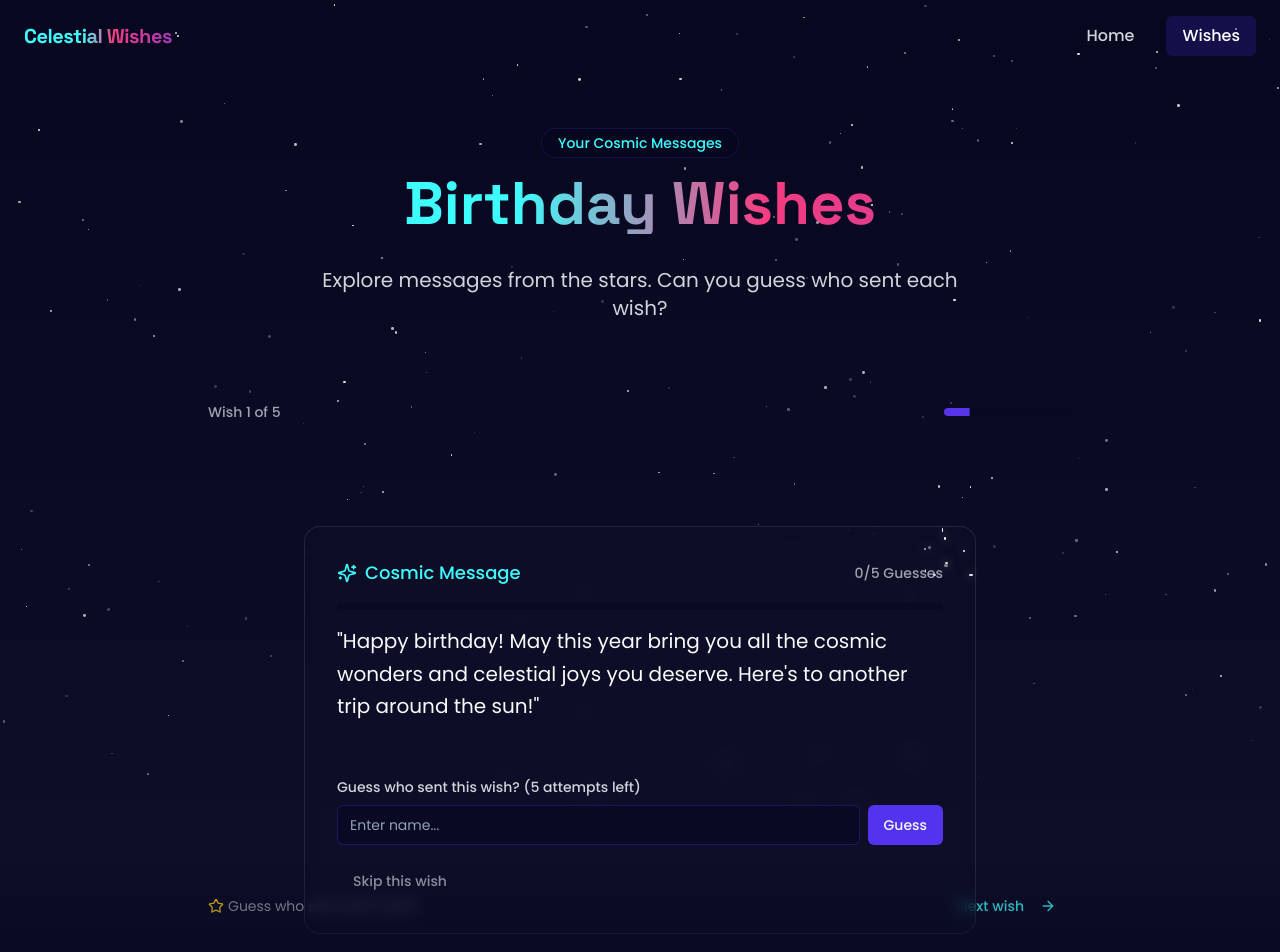
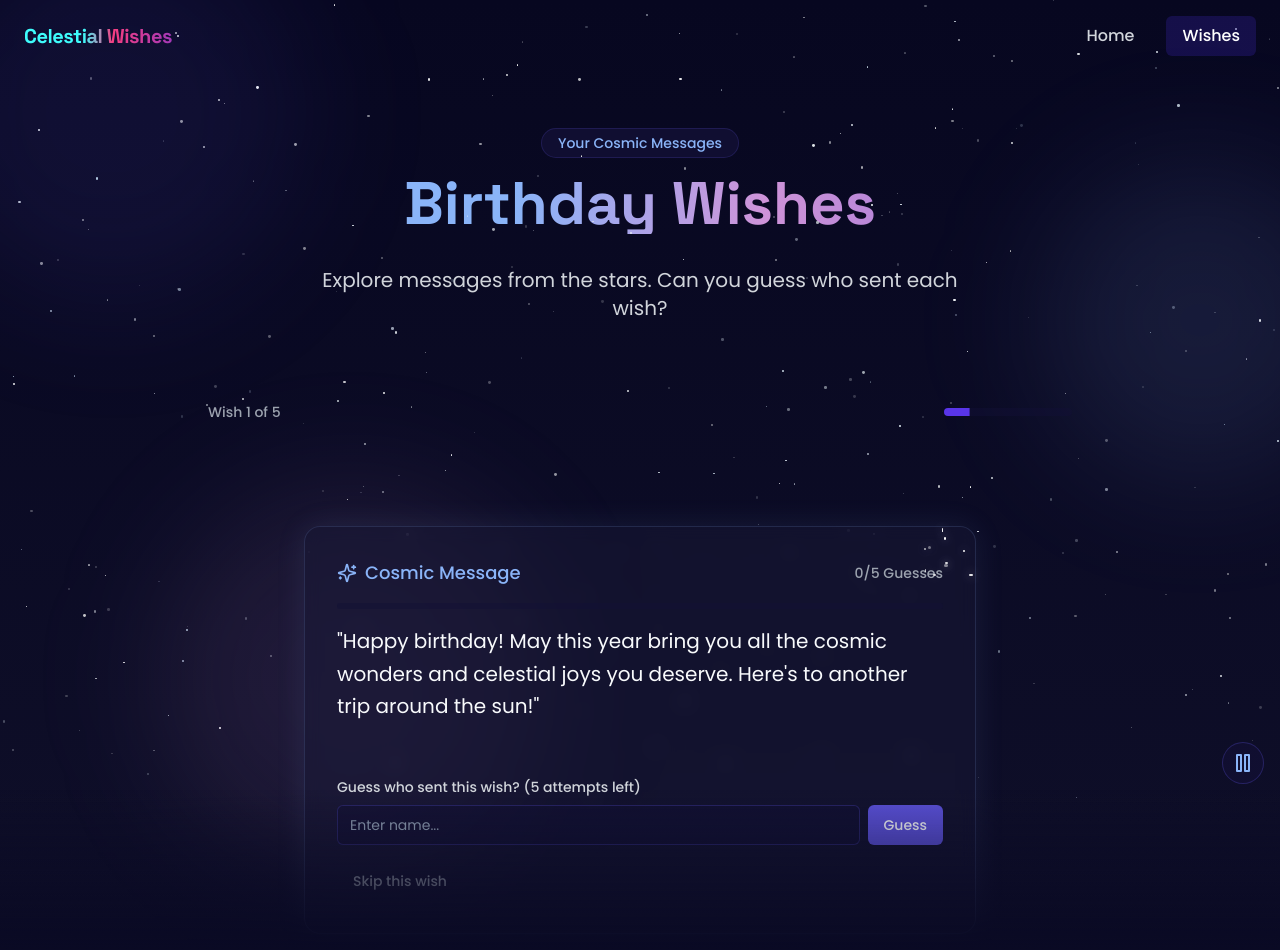
Before and after one commit to Sudharshan-PS-5724/cosmic-birthday-wishes, a React (Vite) app: page /wishes in a window 1280 px wide. Shown: the top 952 px of the page. Built offline with nearby package versions, Linux system fonts and the light colour scheme.

Commit message:
Update wishes section styling
- Remove guess div and next wish button.
- Update color palette to galaxy theme.
- Add galaxy elements.
- Play "Coward" from Interstellar in background.

```diff
--- a/src/components/GuessGame.tsx
+++ b/src/components/GuessGame.tsx
@@ -1,9 +1,10 @@
-import React, { useState, useEffect } from 'react';
+
+import React, { useState, useEffect, useRef } from 'react';
 import { Wish, useWishContext } from '@/context/WishContext';
 import WishCard from './WishCard';
 import { Button } from '@/components/ui/button';
 import { Alert, AlertTitle, AlertDescription } from '@/components/ui/alert';
-import { ArrowRight, Trophy, Star } from 'lucide-react';
+import { Trophy, Star } from 'lucide-react';
 import { Link } from 'react-router-dom';
 import { Progress } from '@/components/ui/progress';
 
@@ -16,6 +17,22 @@ const GuessGame: React.FC = () => {
     guessedCorrectly: 0,
     skipped: 0
   });
+  const audioRef = useRef<HTMLAudioElement | null>(null);
+
+  useEffect(() => {
+    // Initialize audio player
+    audioRef.current = new Audio('/coward.mp3');
+    audioRef.current.volume = 0.4;
+    audioRef.current.loop = true;
+    audioRef.current.play().catch(err => console.log('Audio autoplay prevented:', err));
+
+    return () => {
+      if (audioRef.current) {
+        audioRef.current.pause();
+        audioRef.current = null;
+      }
+    };
+  }, []);
 
   useEffect(() => {
     // Show comet animation for each new wish
@@ -63,15 +80,15 @@ const GuessGame: React.FC = () => {
             </h2>
 
             <div className="grid grid-cols-1 sm:grid-cols-3 gap-4 mb-6">
-              <div className="p-4 rounded-lg bg-space-darker/70 border border-space-purple/20">
-                <p className="text-xl text-space-teal font-bold">{gameStats.totalWishes}</p>
+              <div className="p-4 rounded-lg bg-galaxy-dark/70 border border-galaxy-purple/20">
+                <p className="text-xl text-galaxy-blue font-bold">{gameStats.totalWishes}</p>
                 <p className="text-sm text-gray-400">Total Wishes</p>
               </div>
-              <div className="p-4 rounded-lg bg-space-darker/70 border border-space-purple/20">
+              <div className="p-4 rounded-lg bg-galaxy-dark/70 border border-galaxy-purple/20">
                 <p className="text-xl text-green-400 font-bold">{gameStats.guessedCorrectly}</p>
                 <p className="text-sm text-gray-400">Correct Guesses</p>
               </div>
-              <div className="p-4 rounded-lg bg-space-darker/70 border border-space-purple/20">
+              <div className="p-4 rounded-lg bg-galaxy-dark/70 border border-galaxy-purple/20">
                 <p className="text-xl text-yellow-400 font-bold">{gameStats.skipped}</p>
                 <p className="text-sm text-gray-400">Skipped</p>
               </div>
@@ -81,7 +98,7 @@ const GuessGame: React.FC = () => {
               Thank you for exploring all your cosmic birthday messages. May your year ahead be filled with wonder and joy!
             </p>
             <Link to="/">
-              <Button className="bg-space-teal hover:bg-space-teal/80 text-black font-medium px-6 py-5 rounded-full">
+              <Button className="bg-galaxy-blue hover:bg-galaxy-blue/80 text-black font-medium px-6 py-5 rounded-full">
                 Return to Stars
               </Button>
             </Link>
@@ -95,7 +112,7 @@ const GuessGame: React.FC = () => {
             </div>
             <Progress
               value={calculateProgress()}
-              className="w-32 h-2 bg-space-darker/50"
+              className="w-32 h-2 bg-galaxy-dark/50"
             />
           </div>
 
@@ -106,14 +123,14 @@ const GuessGame: React.FC = () => {
             >
               <div className="relative w-full h-full">
                 <div
-                  className="absolute top-10 right-10 w-8 h-8 rounded-full bg-space-teal"
+                  className="absolute top-10 right-10 w-8 h-8 rounded-full bg-galaxy-blue"
                   style={{
-                    boxShadow: '0 0 30px 10px rgba(62,252,252,0.6), 0 0 60px 20px rgba(62,252,252,0.4)'
+                    boxShadow: '0 0 30px 10px rgba(138,180,248,0.6), 0 0 60px 20px rgba(138,180,248,0.4)'
                   }}
                 ></div>
 
                 {/* Comet trail */}
-                <div className="absolute top-12 right-12 w-40 h-2 bg-gradient-to-l from-space-teal via-space-teal/50 to-transparent transform rotate-45"></div>
+                <div className="absolute top-12 right-12 w-40 h-2 bg-gradient-to-l from-galaxy-blue via-galaxy-blue/50 to-transparent transform rotate-45"></div>
 
                 {/* Particles */}
                 {[...Array(20)].map((_, i) => (
@@ -141,26 +158,29 @@ const GuessGame: React.FC = () => {
               onNext={handleNext}
             />
           )}
-
-          <div className="flex justify-between items-center mt-8">
-            <div className="flex items-center">
-              <Star className="h-4 w-4 text-yellow-400 mr-1" />
-              <span className="text-gray-400 text-sm">Guess who sent each wish!</span>
-            </div>
-
-            {currentWishIndex < wishes.length - 1 && (
-              <Button
-                variant="ghost"
-                onClick={handleNext}
-                className="text-space-teal hover:text-space-teal/80 group"
-              >
-                Next wish
-                <ArrowRight className="ml-2 h-4 w-4 transition-transform duration-300 group-hover:translate-x-1" />
-              </Button>
-            )}
-          </div>
         </>
       )}
+
+      {/* Sound control button */}
+      <button
+        onClick={() => {
+          if (audioRef.current) {
+            if (audioRef.current.paused) {
+              audioRef.current.play();
+            } else {
+              audioRef.current.pause();
+            }
+          }
+        }}
+        className="fixed bottom-4 right-4 bg-galaxy-dark/70 p-2 rounded-full border border-galaxy-purple/30 text-galaxy-blue hover:text-galaxy-pink transition-colors z-20"
+        title={audioRef.current?.paused ? "Play Music" : "Pause Music"}
+      >
+        {audioRef.current?.paused ? (
+          <svg xmlns="http://www.w3.org/2000/svg" width="24" height="24" viewBox="0 0 24 24" fill="none" stroke="currentColor" strokeWidth="2" strokeLinecap="round" strokeLinejoin="round"><polygon points="5 3 19 12 5 21 5 3"></polygon></svg>
+        ) : (
+          <svg xmlns="http://www.w3.org/2000/svg" width="24" height="24" viewBox="0 0 24 24" fill="none" stroke="currentColor" strokeWidth="2" strokeLinecap="round" strokeLinejoin="round"><rect x="6" y="4" width="4" height="16"></rect><rect x="14" y="4" width="4" height="16"></rect></svg>
+        )}
+      </button>
     </div>
   );
 };
--- a/src/components/WishCard.tsx
+++ b/src/components/WishCard.tsx
@@ -130,9 +130,9 @@ const WishCard: React.FC<WishCardProps> = ({ wish, onNext }) => {
   return (
     <div
       ref={cardRef}
-      className="glass-card p-6 md:p-8 max-w-2xl w-full mx-auto opacity-0 translate-y-20 transition-all duration-700 ease-out"
+      className="glass-nebula p-6 md:p-8 max-w-2xl w-full mx-auto opacity-0 translate-y-20 transition-all duration-700 ease-out"
     >
-      {/* Comet trail particles */}
+      {/* Nebula dust particles */}
       <div className="absolute top-0 right-0 transform -translate-y-full">
         {[...Array(10)].map((_, i) => (
           <div
@@ -152,8 +152,8 @@ const WishCard: React.FC<WishCardProps> = ({ wish, onNext }) => {
 
       <div className="flex items-center justify-between mb-4">
         <div className="flex items-center">
-          <Sparkles className="h-5 w-5 mr-2 text-space-teal" />
-          <h3 className="text-lg font-medium text-space-teal">Cosmic Message</h3>
+          <Sparkles className="h-5 w-5 mr-2 text-galaxy-blue" />
+          <h3 className="text-lg font-medium text-galaxy-blue">Cosmic Message</h3>
         </div>
         <div className="text-sm font-medium text-gray-400">
           {attempts}/{MAX_ATTEMPTS} Guesses
@@ -163,8 +163,8 @@ const WishCard: React.FC<WishCardProps> = ({ wish, onNext }) => {
       <Progress
         value={gameProgress}
         className={cn(
-          "h-1.5 mb-4 bg-space-darker/50",
-          gameProgress < 60 ? "text-space-teal" :
+          "h-1.5 mb-4 bg-galaxy-dark/50",
+          gameProgress < 60 ? "text-galaxy-blue" :
           gameProgress < 80 ? "text-yellow-500" :
           "text-red-500"
         )}
@@ -174,10 +174,9 @@ const WishCard: React.FC<WishCardProps> = ({ wish, onNext }) => {
         <p className="text-xl leading-relaxed">"{visibleMessage}"</p>
       </div>
 
-      <div className={cn(
-        "transition-all duration-500",
-        (isCorrect || revealed) ? "opacity-0 pointer-events-none" : "opacity-100"
-      )}>
+      {/* Guess input section - only show if not correct or revealed */}
+      {!isCorrect && !revealed && (
+        <div className="transition-all duration-500">
           <p className="mb-2 text-sm font-medium text-gray-300">
             Guess who sent this wish? ({MAX_ATTEMPTS - attempts} attempts left)
           </p>
@@ -187,13 +186,13 @@ const WishCard: React.FC<WishCardProps> = ({ wish, onNext }) => {
               value={guess}
               onChange={(e) => setGuess(e.target.value)}
               placeholder="Enter name..."
-            className="flex-1 bg-space-darker/50 border-space-purple/30 focus:border-space-teal"
+              className="flex-1 bg-galaxy-dark/50 border-galaxy-purple/30 focus:border-galaxy-blue"
               onKeyDown={(e) => e.key === 'Enter' && handleGuess()}
             />
 
             <Button
               onClick={handleGuess}
-            className="bg-space-purple hover:bg-space-purple/80"
+              className="bg-galaxy-purple hover:bg-galaxy-purple/80"
             >
               Guess
             </Button>
@@ -206,7 +205,7 @@ const WishCard: React.FC<WishCardProps> = ({ wish, onNext }) => {
                 {previousGuesses.map((prevGuess, index) => (
                   <div
                     key={index}
-                  className="text-xs px-2 py-1 rounded-full bg-space-darker/80 border border-space-purple/30 flex items-center"
+                    className="text-xs px-2 py-1 rounded-full bg-galaxy-dark/80 border border-galaxy-purple/30 flex items-center"
                   >
                     <span>{prevGuess}</span>
                     <X className="ml-1 h-3 w-3 text-red-400" />
@@ -224,28 +223,29 @@ const WishCard: React.FC<WishCardProps> = ({ wish, onNext }) => {
             Skip this wish
           </Button>
         </div>
+      )}
 
-      <div className={cn(
-        "transition-all duration-500 transform",
-        (isCorrect || revealed) ? "opacity-100 scale-100" : "opacity-0 scale-95 absolute pointer-events-none"
-      )}>
-        <div className="text-center p-4 rounded-lg bg-space-darker/50 border border-space-purple/20">
+      {/* Result section - only show when correct or revealed */}
+      {(isCorrect || revealed) && (
+        <div className="transition-all duration-500 transform scale-100">
+          <div className="text-center p-4 rounded-lg bg-galaxy-dark/50 border border-galaxy-purple/20">
             {isCorrect ? (
               <>
                 <div className="flex items-center justify-center mb-2">
                   <Check className="h-5 w-5 text-green-500 mr-2" />
-                <p className="text-xl font-medium text-space-teal">That's correct!</p>
+                  <p className="text-xl font-medium text-galaxy-blue">That's correct!</p>
                 </div>
                 <p className="text-gray-300">This wish was from {wish.sender}</p>
               </>
             ) : (
               <>
                 <p className="text-gray-300 mb-2">This wish was from</p>
-              <p className="text-2xl font-medium shimmer-text">{wish.sender}</p>
+                <p className="text-2xl font-medium galaxy-shimmer">{wish.sender}</p>
               </>
             )}
           </div>
         </div>
+      )}
     </div>
   );
 };
--- a/src/index.css
+++ b/src/index.css
@@ -61,6 +61,16 @@
   animation: text-shimmer 3s linear infinite;
 }
 
+.galaxy-shimmer {
+  background: linear-gradient(to right, #8AB4F8 20%, #CE93D8 30%, #5B51D8, #8AB4F8 80%);
+  -webkit-background-clip: text;
+  background-clip: text;
+  -webkit-text-fill-color: transparent;
+  text-fill-color: transparent;
+  background-size: 200% auto;
+  animation: text-shimmer 3s linear infinite;
+}
+
 .space-gradient {
   background: linear-gradient(135deg, rgba(15,15,41,0.7) 0%, rgba(7,7,32,0.9) 100%);
 }
@@ -71,6 +81,15 @@
   -webkit-backdrop-filter: blur(8px);
   border: 1px solid rgba(255, 255, 255, 0.1);
   border-radius: 16px;
+}
+
+.glass-nebula {
+  background: rgba(25, 25, 55, 0.5);
+  backdrop-filter: blur(8px);
+  -webkit-backdrop-filter: blur(8px);
+  border: 1px solid rgba(138, 180, 248, 0.15);
+  border-radius: 16px;
+  box-shadow: 0 0 30px rgba(138, 180, 248, 0.1);
 }
 
 .comet-trail {
@@ -91,3 +110,22 @@
   opacity: 0;
   animation: twinkle var(--twinkle-duration, 2s) ease-in-out var(--twinkle-delay, 0s) infinite;
 }
+
+/* New galaxy animations */
+@keyframes cosmic-pulse {
+  0%, 100% { transform: scale(1); opacity: 0.8; }
+  50% { transform: scale(1.05); opacity: 1; }
+}
+
+@keyframes orbit {
+  0% { transform: rotate(0deg) translateX(10px) rotate(0deg); }
+  100% { transform: rotate(360deg) translateX(10px) rotate(-360deg); }
+}
+
+.cosmic-pulse {
+  animation: cosmic-pulse 3s ease-in-out infinite;
+}
+
+.orbital {
+  animation: orbit 15s linear infinite;
+}
--- a/src/pages/Wishes.tsx
+++ b/src/pages/Wishes.tsx
@@ -12,15 +12,28 @@ const Wishes: React.FC = () => {
 
   return (
     <div className="min-h-screen relative overflow-hidden pb-20">
-      <Stars count={200} />
+      <Stars count={300} />
+
+      {/* Galaxy dust and nebula effects */}
+      <div className="absolute inset-0 pointer-events-none z-0 overflow-hidden">
+        {/* Purple nebula */}
+        <div className="absolute -top-20 -left-20 w-96 h-96 rounded-full bg-galaxy-purple/10 blur-3xl"></div>
+
+        {/* Blue nebula */}
+        <div className="absolute top-40 -right-20 w-80 h-80 rounded-full bg-galaxy-blue/10 blur-3xl"></div>
+
+        {/* Pink nebula */}
+        <div className="absolute bottom-20 left-40 w-96 h-96 rounded-full bg-galaxy-pink/10 blur-3xl"></div>
+      </div>
+
       <Navbar />
 
       <div className="pt-32 px-4 max-w-7xl mx-auto">
         <header className="text-center mb-16">
-          <div className="inline-block px-4 py-1 rounded-full bg-space-darker/80 border border-space-purple/20 text-space-teal text-sm font-medium mb-4">
+          <div className="inline-block px-4 py-1 rounded-full bg-galaxy-dark/80 border border-galaxy-purple/20 text-galaxy-blue text-sm font-medium mb-4">
             Your Cosmic Messages
           </div>
-          <h1 className="font-display font-bold text-4xl md:text-5xl lg:text-6xl mb-8 shimmer-text">
+          <h1 className="font-display font-bold text-4xl md:text-5xl lg:text-6xl mb-8 galaxy-shimmer">
             Birthday Wishes
           </h1>
           <p className="text-xl max-w-2xl mx-auto text-gray-300">
@@ -32,7 +45,7 @@ const Wishes: React.FC = () => {
       </div>
 
       {/* Bottom gradient */}
-      <div className="absolute bottom-0 left-0 right-0 h-40 bg-gradient-to-t from-space-darker to-transparent z-1"></div>
+      <div className="absolute bottom-0 left-0 right-0 h-40 bg-gradient-to-t from-galaxy-darker to-transparent z-1"></div>
     </div>
   );
 };
--- a/tailwind.config.ts
+++ b/tailwind.config.ts
@@ -36,6 +36,14 @@ export default {
 					blue: '#6A98F0',
 					pink: '#F53D81',
 					teal: '#3EFCFC',
+				},
+				galaxy: {
+					dark: '#131136',
+					darker: '#0A0A24',
+					purple: '#5B51D8',
+					blue: '#8AB4F8',
+					pink: '#CE93D8',
+					teal: '#66F0F0',
 				},
 				primary: {
 					DEFAULT: 'hsl(var(--primary))',
```
Lines whose indentation alone changed are shown as unchanged.
